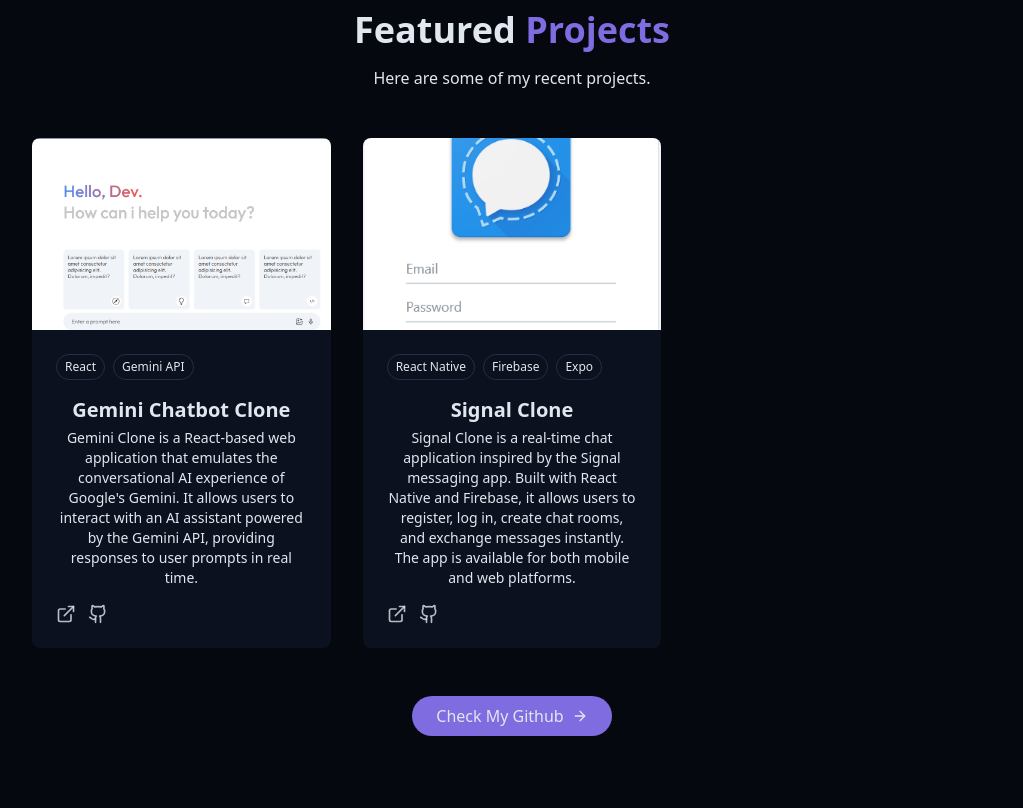
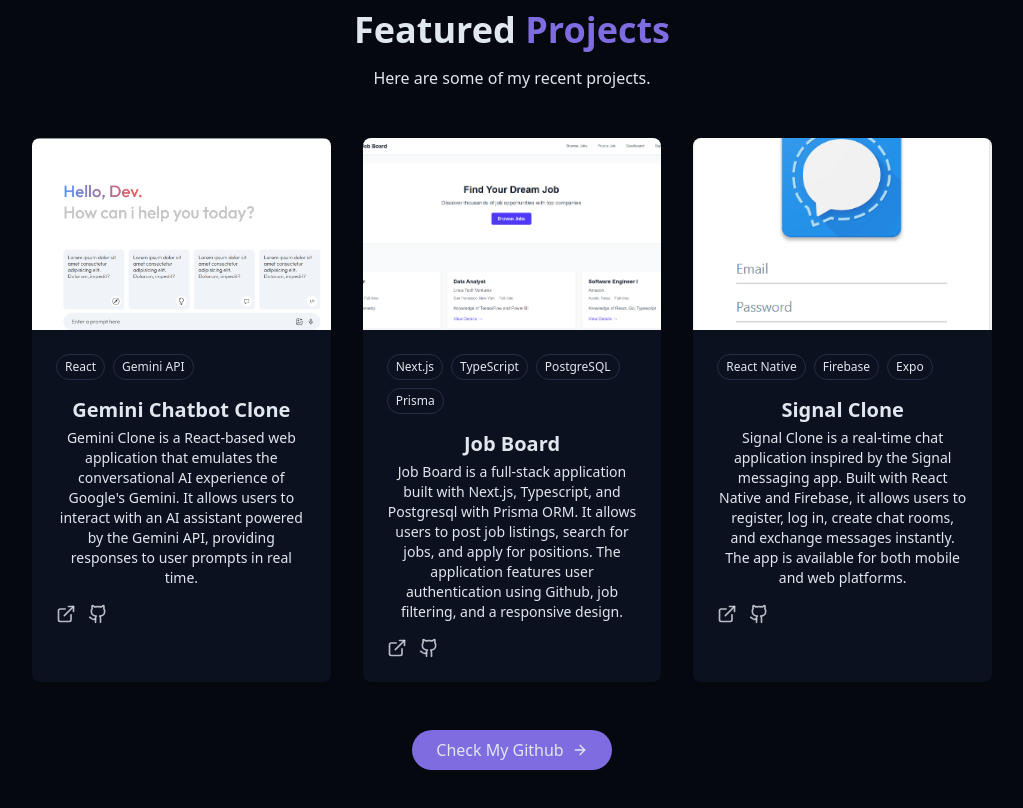
Before and after one commit to nsikakessien/Portfolio-2.0, a React (Vite) app: page / in a window 1280 px wide. Shown: the part 2600-3408 px from the top of the page, without its empty margins (128-1151 px from the left). Built offline with nearby package versions, Linux system fonts and the light colour scheme.

Commit message:
add project and skill

```diff
--- a/src/components/ProjectsSection.jsx
+++ b/src/components/ProjectsSection.jsx
@@ -13,6 +13,16 @@
   },
   {
     id: 2,
+    title: "Job Board",
+    description:
+      "Job Board is a full-stack application built with Next.js, Typescript, and Postgresql with Prisma ORM. It allows users to post job listings, search for jobs, and apply for positions. The application features user authentication using Github, job filtering, and a responsive design.",
+    image: "/jb.png",
+    tags: ["Next.js", "TypeScript", "PostgreSQL", "Prisma"],
+    demoUrl: "https://nsk-job-board.netlify.app/",
+    githubUrl: "https://github.com/nsikakessien/Job-Board",
+  },
+  {
+    id: 3,
     title: "Signal Clone",
     description:
       "Signal Clone is a real-time chat application inspired by the Signal messaging app. Built with React Native and Firebase, it allows users to register, log in, create chat rooms, and exchange messages instantly. The app is available for both mobile and web platforms.",
--- a/src/components/SkillsSection.jsx
+++ b/src/components/SkillsSection.jsx
@@ -20,6 +20,8 @@
   { name: "Git/GitHub", level: 90, category: "tools" },
   { name: "VS Code", level: 95, category: "tools" },
   { name: "Firebase", level: 75, category: "tools" },
+  { name: "Prisma", level: 75, category: "tools" },
+  { name: "Mongoose", level: 75, category: "tools" },
 ];
 
 const categories = ["all", "frontend", "backend", "tools"];
```
Also changed, not shown: public/jb.png (added).
